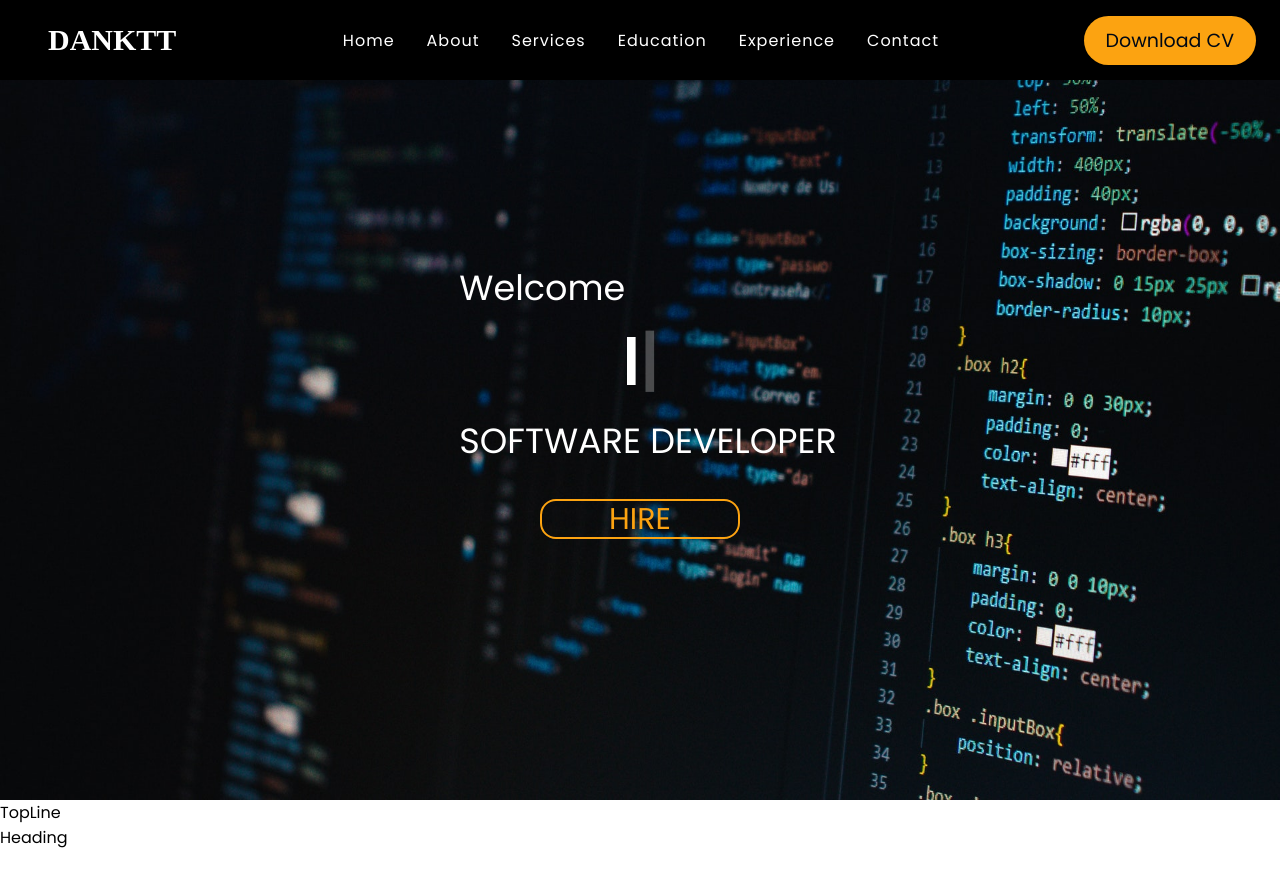
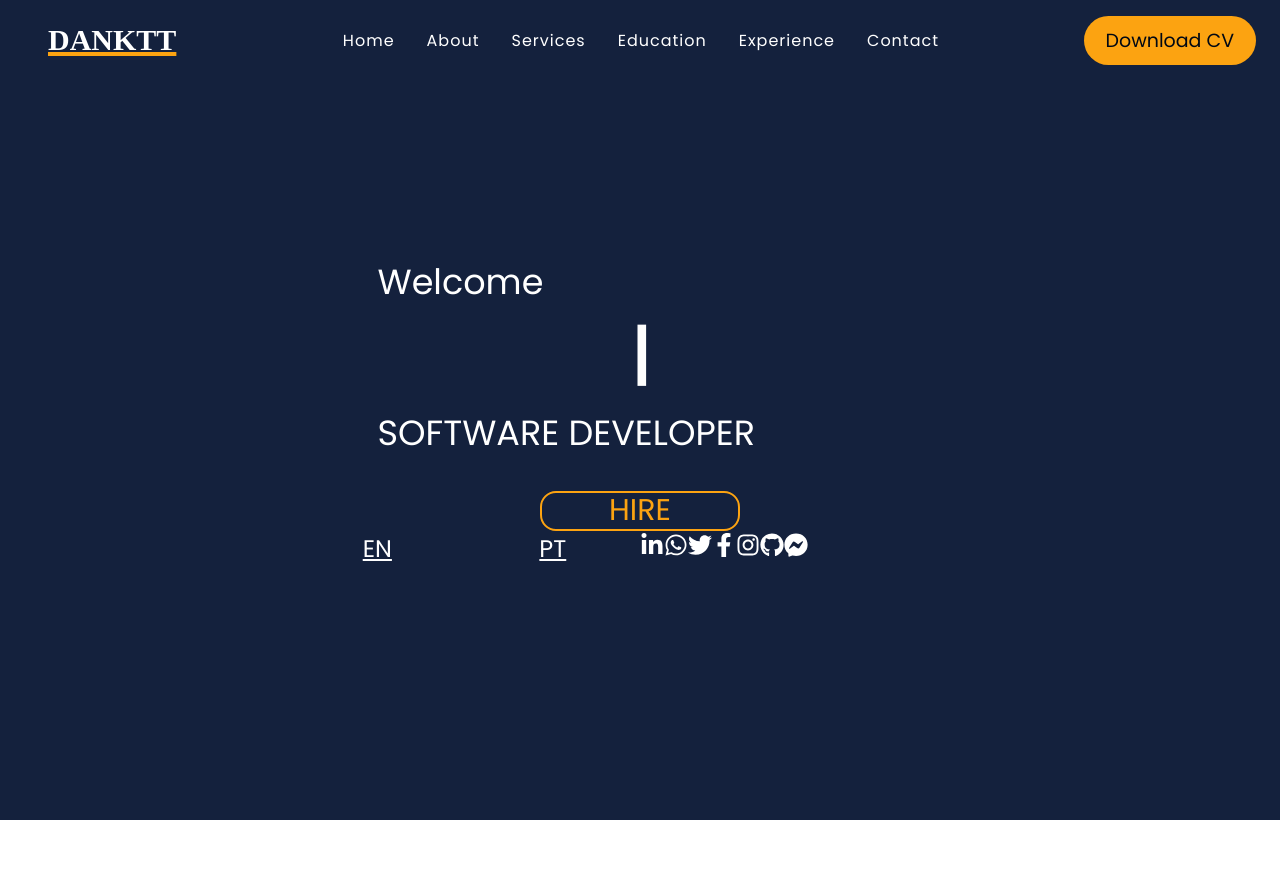
Before and after one commit to danktt/My_Resume, a React (Create React App) app: page / in a window 1280 px wide. Shown: the top 886 px of the page. After the commit the page ends 820 px from the top, so only its background shows below. Built offline with nearby package versions, Linux system fonts and the light colour scheme; a web font is replaced by a local one.

Commit message:
footerFix

```diff
--- a/src/components/Footer/FooterElements.ts
+++ b/src/components/Footer/FooterElements.ts
@@ -1,15 +1,28 @@
 import styled from "styled-components";
+
+
+export const Content = styled.div`
+display: flex;
+justify-content: space-between;
+padding: 0 24px;
+  max-width: 1440px;
+
+`
 
 
 export const FooterWrapper = styled.div`
   color: #fff;
-
-  display:flex;
-  justify-content: space-between;
   cursor: pointer;
-  gap: 15px;
-  z-index: 1;
-  padding-top: 950px ;
+  font-size: 24px;
+  gap: 25px;
 
 
 `
+
+export const FooterText = styled.div`
+color: #fff;
+font-size: 24px;
+display: flex;
+justify-content: space-around;
+text-decoration: underline;
+`
--- a/src/components/Footer/index.tsx
+++ b/src/components/Footer/index.tsx
@@ -7,7 +7,8 @@ import {
   FaTwitter,
   FaWhatsapp
 } from "react-icons/fa"
-import {FooterWrapper} from './FooterElements'
+
+  import {FooterWrapper, FooterText,Content} from './FooterElements'
 
 
 
@@ -15,6 +16,11 @@ import {FooterWrapper} from './FooterElements'
 const Footer: React.FC = () =>{
   return (
     <>
+      <Content>
+        <FooterText>
+              <span>EN</span>
+              <span>PT</span>
+            </FooterText>
         <FooterWrapper>
           <FaLinkedinIn />
           <FaWhatsapp />
@@ -24,6 +30,7 @@ const Footer: React.FC = () =>{
           <FaGithub />
           <FaFacebookMessenger />
       </FooterWrapper>
+      </Content>
     </>
   )
 }
--- a/src/components/HeroSection/HeroElements.ts
+++ b/src/components/HeroSection/HeroElements.ts
@@ -1,51 +1,19 @@
 import styled from "styled-components"
 
-// export const HeroContainer = styled.div`
-//   background: #0c0c0c;
-//   display: flex;
-//   justify-content: center;
-//   align-items: center;
-//   padding: 0;
-//   height:800px;
-//   /* position: relative; */
-
-
-// `
 
 export const Container = styled.div`
-  display: flex;
+
   justify-content: center;
 
-  background: #0c0c0c;
+  background: #14213D;
   display: flex;
   justify-content: center;
   align-items: center;
-  padding: 0;
-  height:800px;
 
-
-
-
+  height:820px;
 
 `
 
-export const HeroBg = styled.div`
-  position: absolute;
-  top: 0;
-  right: 0;
-  bottom: 0;
-  left: 0;
-  width: 100%;
-  height: 100%;
-
-`
-
-export const HeroBack = styled.img`
-  width: 100%;
-  height: 100%;
-
-  background: #232a34;
-`
 
 export const HeroContent = styled.div`
   /* z-index: auto; */
@@ -57,13 +25,16 @@ export const HeroContent = styled.div`
   align-items: center;
   width: auto;
 
+  div{
+    width: 750px;
+  }
 
 
 `
-export const HeroP1 = styled.p`
+export const HeroTitle = styled.p`
   color: #fff;
   font-size:35px;
-  margin-left: 16px;
+  margin-left: 15%;
   align-self: start;
 
 
@@ -75,12 +46,10 @@ export const HeroH1 = styled.h1`
   text-align: center;
   display: flex;
   position: relative;
+  width: auto;
 
 
-  p{
-    color: #FCA311;
-    font-size:65px;
-   }
+
 
   @media screen and (max-width:960px){
     font-size: 40px;
@@ -94,12 +63,9 @@ export const HeroH1 = styled.h1`
 `
 export const HeroP = styled.p`
   color: #fff;
-  font-size: 35px;
-  margin-top: 2px;
-  margin-left: 16px;
+  font-size:35px;
+  margin-left: 15%;
   align-self: start;
-  text-align: center;
-  max-width: 600px;
 
 
   @media screen and (max-width:960px){
@@ -142,3 +108,36 @@ transition : filter 0.2s;
 }
 
 `
+
+//IS NOT USED
+
+// export const HeroContainer = styled.div`
+//   background: #0c0c0c;
+//   display: flex;
+//   justify-content: center;
+//   align-items: center;
+//   padding: 0;
+//   height:800px;
+//   /* position: relative; */
+
+
+// `
+
+
+// export const HeroBg = styled.div` // This is div of Img
+//   position: absolute;
+//   top: 0;
+//   right: 0;
+//   bottom: 0;
+//   left: 0;
+//   width: 100%;
+//   height: 100%;
+
+// `
+
+// export const HeroBackground = styled.img` // Bk of
+//   width: 100%;
+//   height:860px;
+
+//   background: #3424;
+// `
--- a/src/components/HeroSection/index.tsx
+++ b/src/components/HeroSection/index.tsx
@@ -1,11 +1,11 @@
-import Back from '../../assets/images/back.jpg'
+// import imgBackground from '../../assets/images/background.jpg'
 import Typewriter from 'typewriter-effect'
 import {
   // HeroContainer,
-  HeroBg,
-  HeroBack,
+  //HeroBg,
+  //HeroBackground,
   HeroContent,
-  HeroP1,
+  HeroTitle,
   HeroH1,
   HeroP,
   Container,
@@ -19,39 +19,38 @@ const HeroSection: React.FC = () => {
   return (
     <>
       <Container>
-      {/* <HeroContainer> */}
-        <HeroBg>
-          <HeroBack src={Back}  />
-        </HeroBg>
-      {/* </HeroContainer> */}
         <HeroContent>
-        <HeroP1>Welcome</HeroP1>
+          <HeroTitle>Welcome</HeroTitle>
+            <div>
             <HeroH1>
               <Typewriter
                 options={{
                   autoStart: true,
                   loop: true,
                   delay: 100,
-              strings: [
-                "I’m Danilo Miranda.",
-                "I’m a Web Developer.",
-              ],
+                  strings: ["I’m Danilo Miranda.", "I’m a Web Developer."],
                 }}
               />
             </HeroH1>
+            </div>
           <HeroP>SOFTWARE DEVELOPER</HeroP>
-
           <HeroBtnWrapper>
-          <Button>
-            HIRE
-          </Button>
+            <Button>HIRE</Button>
           </HeroBtnWrapper>
+            < Footer />
         </HeroContent>
-          <Footer />
       </Container>
 
+
+
+
+      {/* <HeroContainer> */}
+      {/* <HeroBg>
+                <HeroBackground src={imgBackground}  />
+              </HeroBg> */}
+      {/* </HeroContainer> */}
     </>
-  )
+  );
 }
 
 export default HeroSection;
--- a/src/components/Navbar/NavbarElements.ts
+++ b/src/components/Navbar/NavbarElements.ts
@@ -3,7 +3,7 @@ import { Link as LinkR } from 'react-router-dom'
 import { Link as LinkS } from 'react-scroll'
 
 export const Nav = styled.nav`
-  background: #000;
+  background: transparent;
   height: 80px;
   margin-top: -80px;
   display: flex;
@@ -24,10 +24,10 @@ export const NavbarContainer = styled.div`
   display: flex;
   justify-content: space-between;
   height: 80px;
-  z-index: 1;
+  /* z-index: 1; */
   width:100%;
   padding: 0 24px;
-  max-width: 1440px;
+  max-width: 100%;
 
 `
 
@@ -43,7 +43,7 @@ export const NavLogo = styled(LinkR)`
   margin-left: 24px;
   font-weight: bold;
   font-size: 30px;
-  text-decoration: none;
+  text-decoration: underline #FCA311  4px;
 
 
 `
--- a/src/pages/index.tsx
+++ b/src/pages/index.tsx
@@ -17,10 +17,10 @@ const Home = () => {
 
   return (
     <>
-    <Sidebar isOpen={isOpen} onClick={toggle}/>
+    {/* <Sidebar isOpen={isOpen} onClick={toggle}/> */}
     <Navbar  toggle={toggle}/>
     <HeroSection />
-    <InfoSection />
+    {/* <InfoSection /> */}
     </>
 
   );
```
Also changed, not shown: src/assets/images/background.jpg (renamed from src/assets/images/back.jpg), src/assets/images/prof.svg (deleted). Lines whose indentation alone changed are shown as unchanged.
